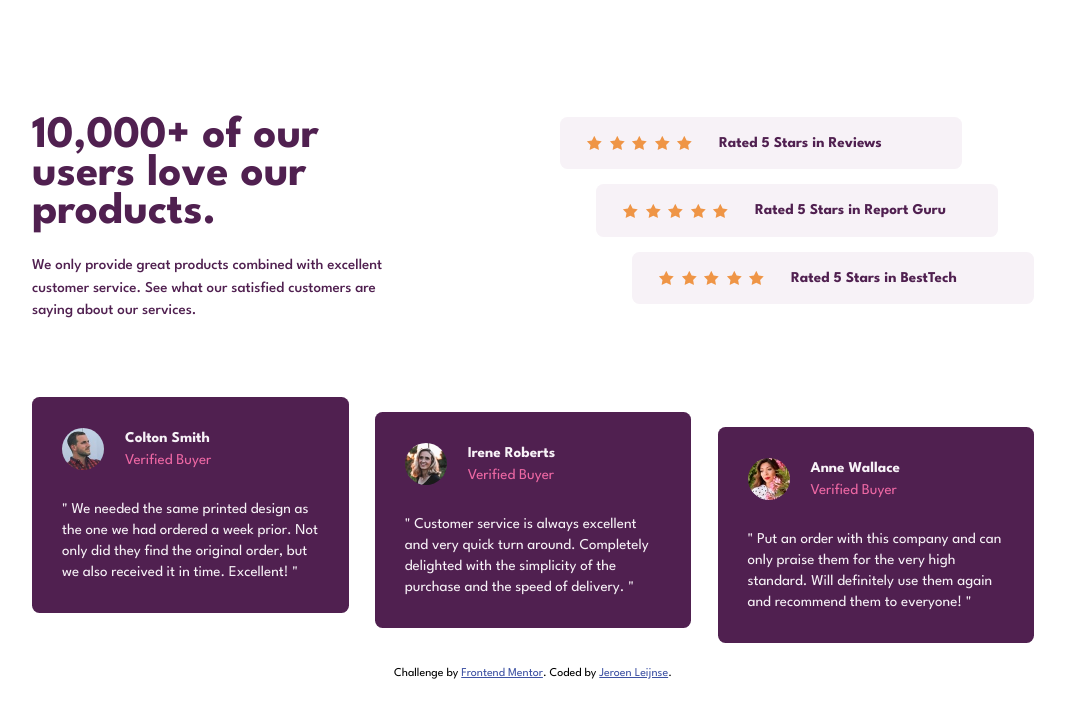
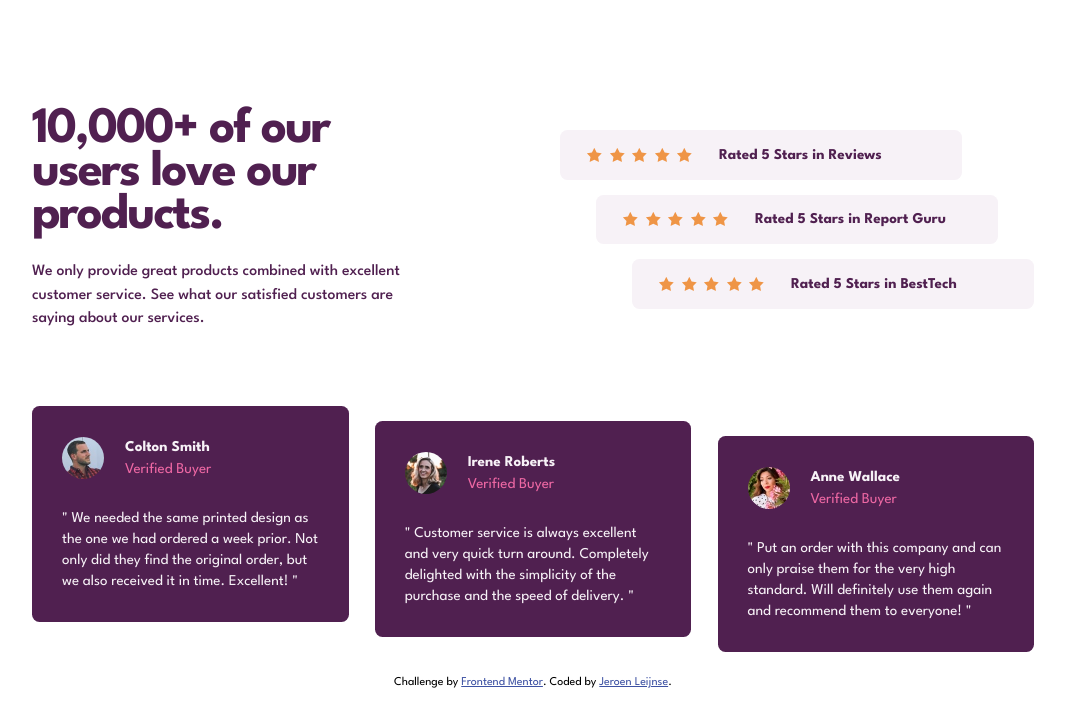
Before and after one commit to jrleijnse/social-proof-section, a plain HTML site: page index.html in a window 1280 px wide. Shown: the whole page, without its empty margins (107-1172 px from the left). Drawn offline with nearby package versions, Linux system fonts and the light colour scheme; files that its build step writes are made by us from their sources.

Commit message:
finish desktop version

```diff
--- a/css/style.scss
+++ b/css/style.scss
@@ -61,6 +61,8 @@ select {
 
 /* ------------------ CSS RESET ----------------- */
 
+/* ------------------ RATING SECTION ----------------- */
+
 .main-container {
   width: 66.8rem;
 }
@@ -68,22 +70,25 @@ select {
 .rating-section {
   display: flex;
   justify-content: space-between;
+  align-items: center;
+  margin-bottom: 5rem;
 
   .user-container {
-    width: 38%;
+    width: 39%;
 
     .rating-title {
-      font-size: 3rem;
+      font-size: 3.4rem;
       font-weight: 700;
       color: $very-dark-magenta;
       line-height: 0.85;
       margin-bottom: 1.5rem;
+      letter-spacing: -2px;
     }
 
     .rating-text {
-      margin-bottom: 5rem;
       color: $very-dark-magenta;
       font-weight: 500;
+      font-size: 1.05rem;
     }
   }
 
@@ -96,7 +101,7 @@ select {
     .stars-rating {
       display: flex;
       background-color: $light-grayish-magenta;
-      padding: 1rem 1.8rem;
+      padding: 0.9rem 1.8rem;
       align-items: center;
       width: 26.8rem;
       border-radius: 0.5rem;
@@ -115,6 +120,8 @@ select {
     }
   }
 }
+
+/* ------------------ TESTIMONIAL SECTION ----------------- */
 
 .testimonial-section {
   display: flex;
@@ -170,6 +177,7 @@ select {
 }
 
 /* ------------------ HELPER CLASSES ----------------- */
+
 .mt1 {
   margin-top: 1rem;
 }
```
Also changed, not shown: css/style.css, 1 other file.
